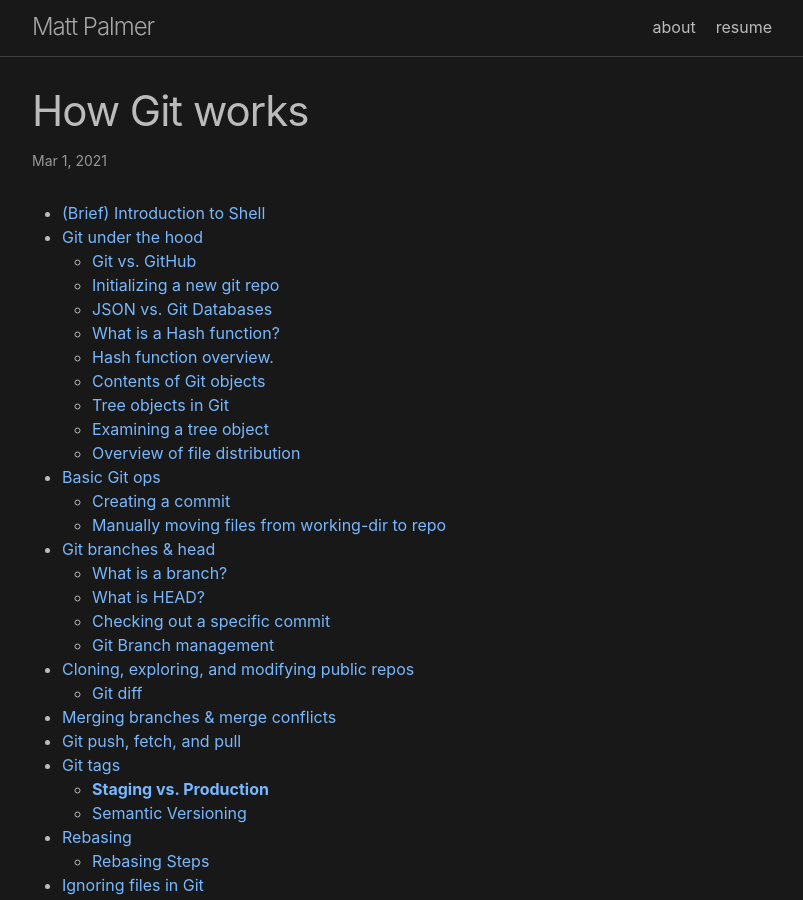
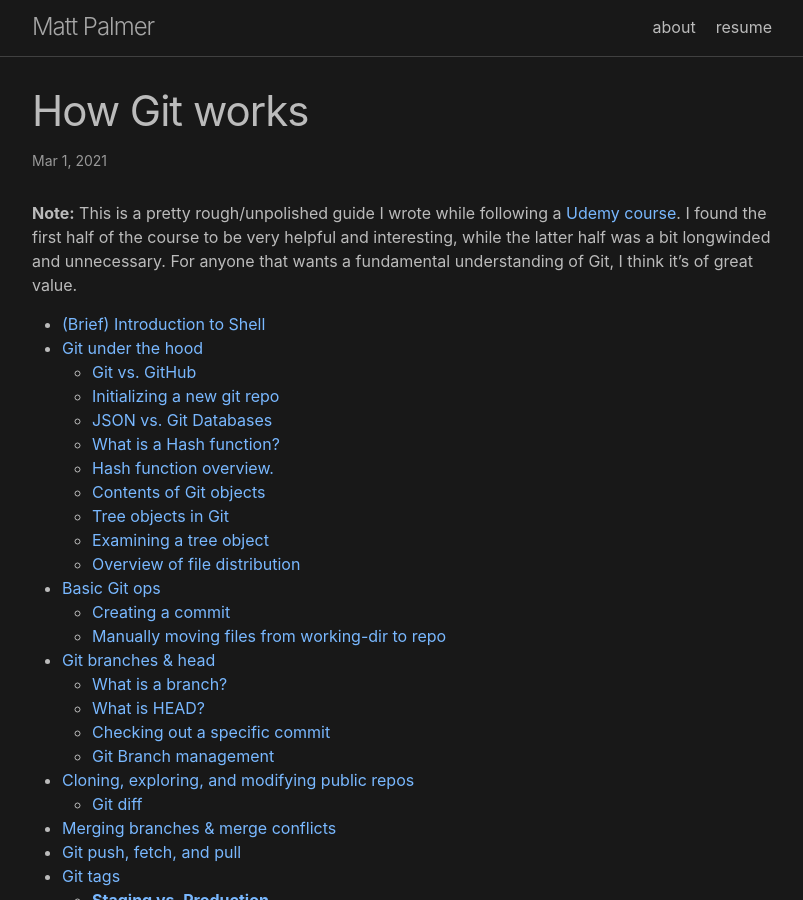
Before and after one commit to mattppal/mattppal.github.io, a Jekyll site: the page built from _posts/2021-03-01-how-git-works.md, in a window 1280 px wide and 900 px high. Shown: the whole window, without its empty margins (238-1041 px from the left). Built offline with Jekyll 4.4.1, drawn with Linux system fonts in a browser that asks for light colours.

Commit message:
update post

```diff
--- a/_posts/2021-03-01-how-git-works.md
+++ b/_posts/2021-03-01-how-git-works.md
@@ -4,6 +4,8 @@ title: "How Git works"
 categories: studies
 published: true
 ---
+**Note:** This is a pretty rough/unpolished guide I wrote while following a [Udemy course](https://www.udemy.com/course/git-and-github-complete-guide/). I found the first half of the course to be very helpful and interesting, while the latter half was a bit longwinded and unnecessary. For anyone that wants a fundamental understanding of Git, I think it's of great value.
+
 * TOC
 {:toc}
 
```
